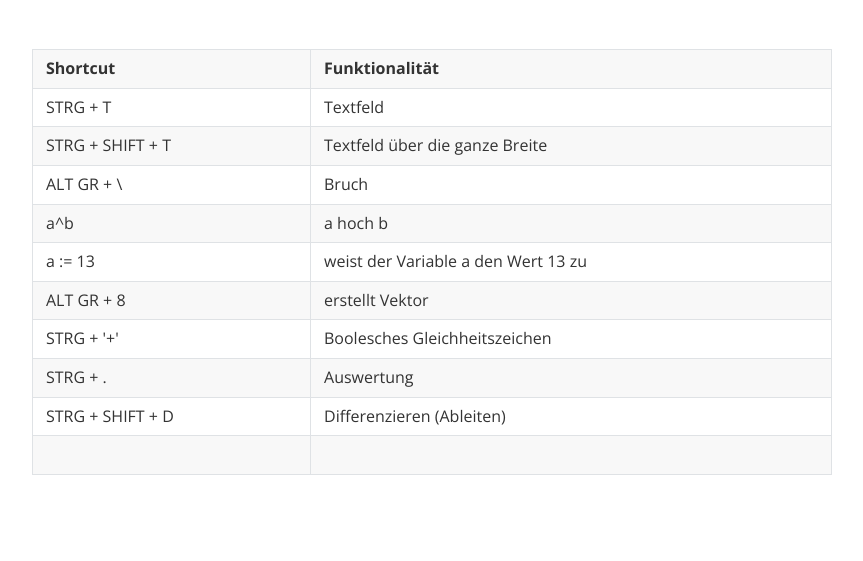
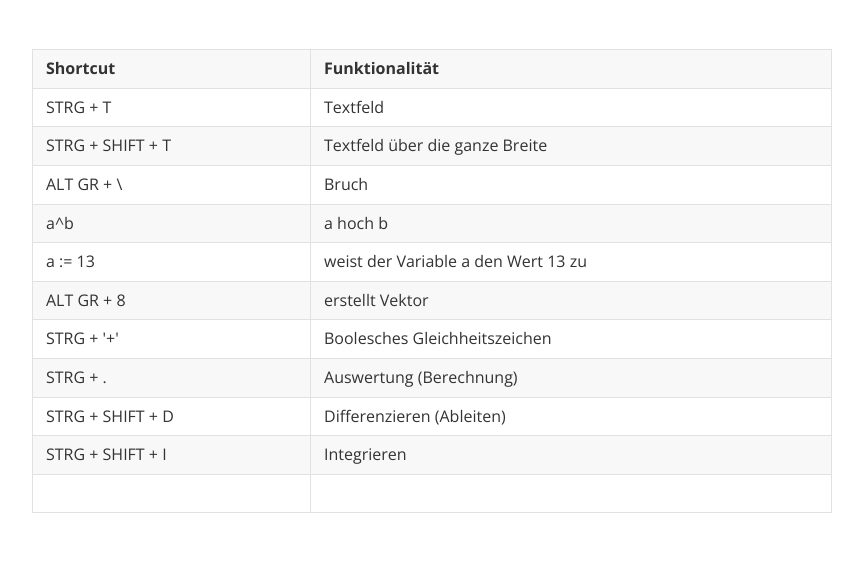
Before and after one commit to wiesingerjonas/mathcad, a plain HTML site: page index.html in a window 1280 px wide. Shown: the whole page, without its empty margins (208-1071 px from the left). Drawn offline with nearby package versions, Linux system fonts and the light colour scheme.

Commit message:
Add files via upload

```diff
--- a/index.html
+++ b/index.html
@@ -227,6 +227,6 @@ header, .context-menu, .megamenu-content, footer { font-family: "Segoe UI", Aria
 </style>
 </head>
 <body class='typora-export os-windows' >
-<div  id='write'  class = 'is-node'><figure><table><thead><tr><th>Shortcut</th><th>Funktionalität</th></tr></thead><tbody><tr><td>STRG + T</td><td>Textfeld</td></tr><tr><td>STRG + SHIFT + T</td><td>Textfeld über die ganze Breite</td></tr><tr><td>ALT GR + \</td><td>Bruch</td></tr><tr><td>a^b</td><td>a hoch b</td></tr><tr><td>a := 13</td><td>weist der Variable a den Wert 13 zu</td></tr><tr><td>ALT GR + 8</td><td>erstellt Vektor</td></tr><tr><td>STRG + &#39;+&#39;</td><td>Boolesches Gleichheitszeichen</td></tr><tr><td>STRG + .</td><td>Auswertung</td></tr><tr><td>STRG + SHIFT + D</td><td>Differenzieren (Ableiten)</td></tr><tr><td>&nbsp;</td><td>&nbsp;</td></tr></tbody></table></figure><p>&nbsp;</p></div>
+<div  id='write'  class = 'is-node'><figure><table><thead><tr><th>Shortcut</th><th>Funktionalität</th></tr></thead><tbody><tr><td>STRG + T</td><td>Textfeld</td></tr><tr><td>STRG + SHIFT + T</td><td>Textfeld über die ganze Breite</td></tr><tr><td>ALT GR + \</td><td>Bruch</td></tr><tr><td>a^b</td><td>a hoch b</td></tr><tr><td>a := 13</td><td>weist der Variable a den Wert 13 zu</td></tr><tr><td>ALT GR + 8</td><td>erstellt Vektor</td></tr><tr><td>STRG + &#39;+&#39;</td><td>Boolesches Gleichheitszeichen</td></tr><tr><td>STRG + .</td><td>Auswertung (Berechnung)</td></tr><tr><td>STRG + SHIFT + D</td><td>Differenzieren (Ableiten)</td></tr><tr><td>STRG + SHIFT + I</td><td>Integrieren</td></tr><tr><td>&nbsp;</td><td>&nbsp;</td></tr></tbody></table></figure><p>&nbsp;</p></div>
 </body>
 </html>
```
